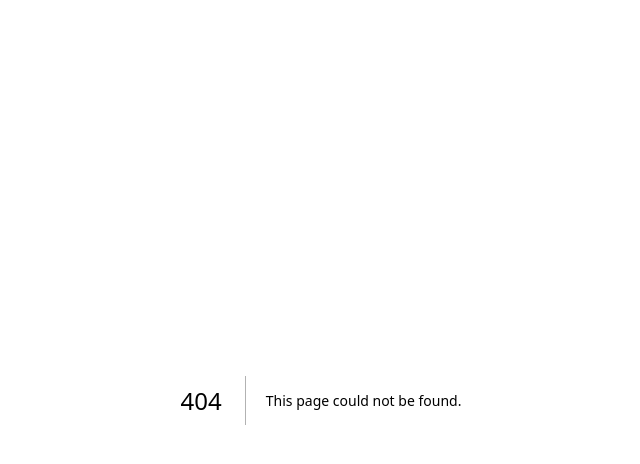
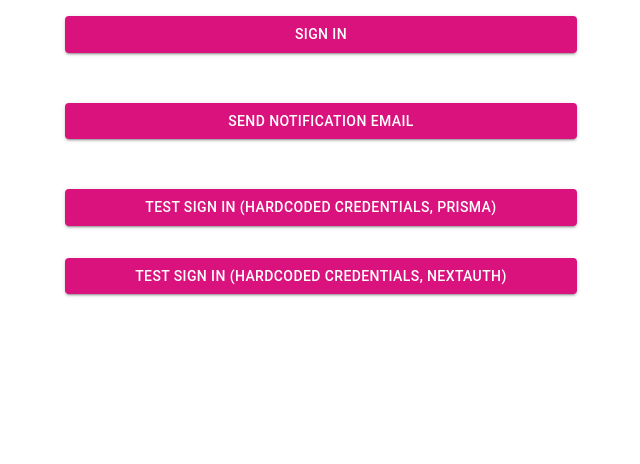
Before and after one commit to Acrylic125/bookmark-pet-project, a Next.js app: page /test in a window 1280 px wide. Before the commit this address had no page. Shown: the top 464 px of the page, without its empty margins (319-959 px from the left). Built offline with nearby package versions, Linux system fonts and the light colour scheme.

Commit message:
refactor: auth rename and move

```diff
--- /dev/null
+++ b/src/pages/test.tsx
@@ -0,0 +1,79 @@
+import { Container, Box, Button } from "@mui/material";
+import { signIn } from "next-auth/react";
+import Head from "next/head";
+import { EmailRequestBody } from "./api/sendNotificationEmail";
+
+export default function Home() {
+  async function sendNotificationEmail() {
+    const requestBody: EmailRequestBody = {
+      emailID: "karandeepsingh00@icloud.com",
+      name: "Karan",
+      message: "This is a test message",
+    };
+
+    const response = await fetch("/api/sendNotificationEmail", {
+      method: "POST",
+      headers: {
+        "Content-Type": "application/json",
+      },
+      body: JSON.stringify(requestBody),
+    });
+    const data = await response.json();
+    console.log(data);
+  }
+
+  async function testSignIn() {
+    // api call to test sign in
+    const response = await fetch("/api/auth/testSignIn", {
+      method: "POST",
+      headers: {
+        "Content-Type": "application/json",
+      },
+    });
+    const data = await response.json();
+    console.log(data);
+  }
+
+  async function testSignInNextAuth() {
+    signIn("credentials", {
+      email: "karandeepsingh00@icloud.com",
+      password: "testtesttest",
+    });
+  }
+
+  return (
+    <Container maxWidth="md">
+      <Head>
+        <title>Bookmark Test</title>
+        <meta name="description" content="Generated by create next app" />
+        <meta name="viewport" content="width=device-width, initial-scale=1" />
+        <link rel="icon" href="/favicon.ico" />
+      </Head>
+      <main>
+        <Box
+          sx={{
+            display: "flex",
+            flexDirection: "column",
+            alignItems: "center",
+            justifyContent: "center",
+          }}
+        >
+          <Button variant="contained" color="primary" sx={{ m: 2, textAlign: "center", width: "60%" }} onClick={() => signIn()}>
+            Sign In
+          </Button>
+          <br />
+          <Button variant="contained" color="primary" sx={{ m: 2, textAlign: "center", width: "60%" }} onClick={sendNotificationEmail}>
+            Send Notification Email
+          </Button>
+          <br />
+          <Button variant="contained" color="primary" sx={{ m: 2, textAlign: "center", width: "60%" }} onClick={testSignIn}>
+            Test Sign In (Hardcoded credentials, Prisma)
+          </Button>
+          <Button variant="contained" color="primary" sx={{ m: 2, textAlign: "center", width: "60%" }} onClick={testSignInNextAuth}>
+            Test Sign In (Hardcoded credentials, NextAuth)
+          </Button>
+        </Box>
+      </main>
+    </Container>
+  );
+}
```
Also changed, not shown: src/pages/signup.tsx (renamed from src/pages/signUpForm.tsx, +5 -34 lines).
